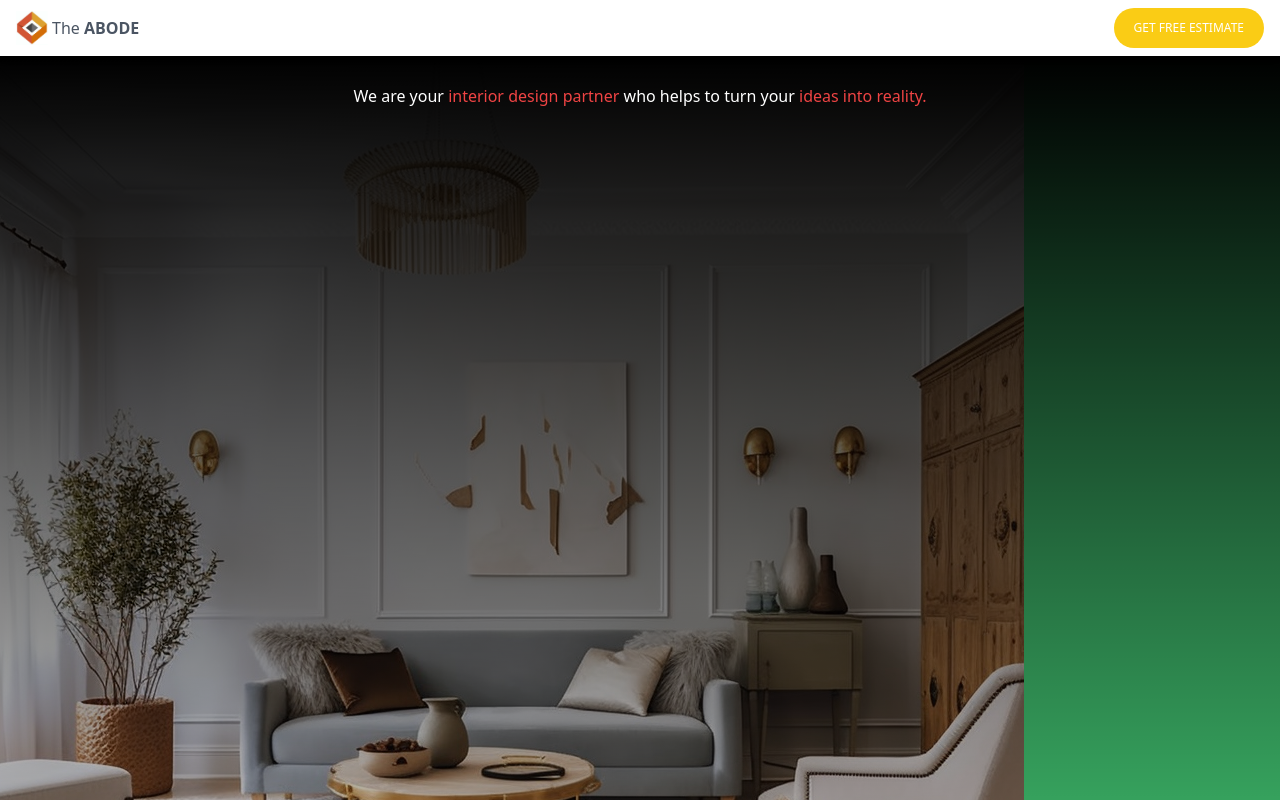
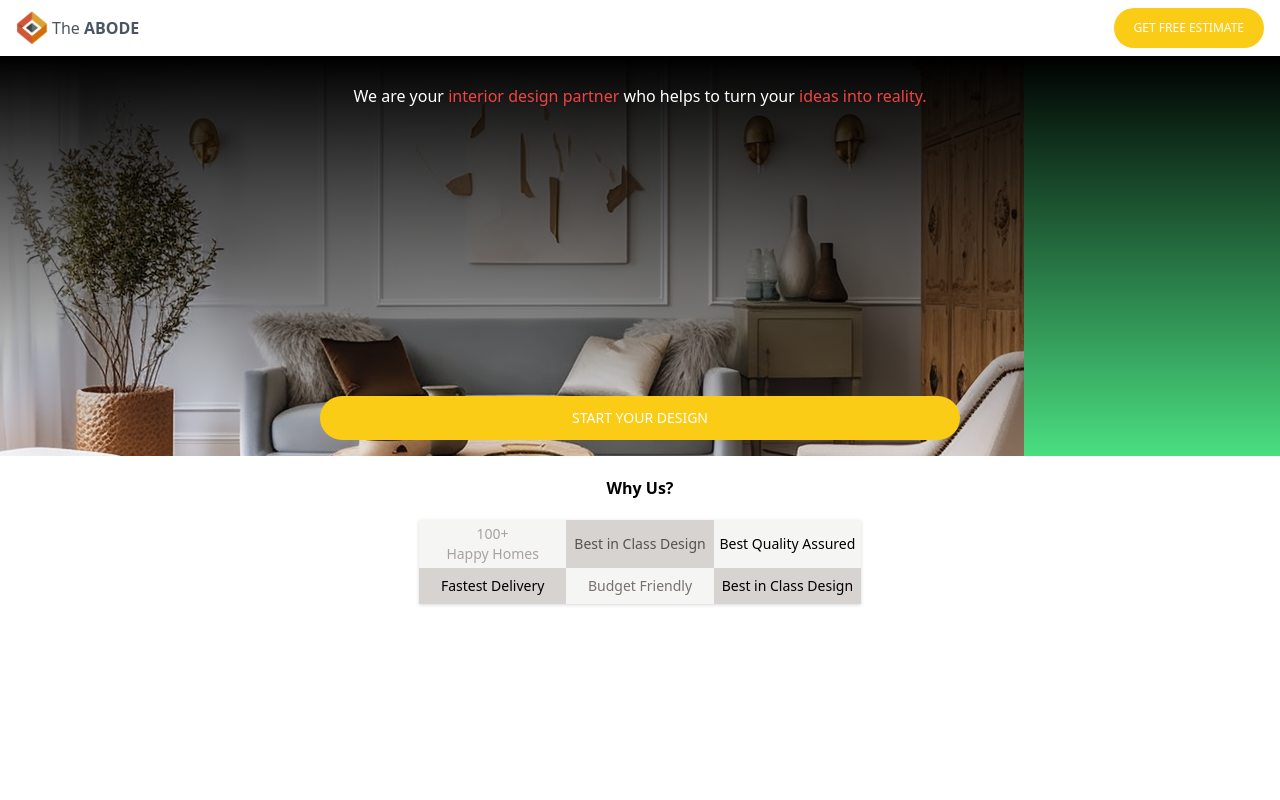
Before and after one commit to PranabantiKarmaakar99/The_Abode, a Next.js app in the folder the_abode/: page / in a window 1280 px wide. Shown: the top 800 px of the page. Built offline with nearby package versions, Linux system fonts and the light colour scheme.

Commit message:
adjusted

```diff
--- a/the_abode/src/pages/components/introduction.js
+++ b/the_abode/src/pages/components/introduction.js
@@ -6,7 +6,7 @@ import IMG1 from "./images_home/image9.png";
 const Home = () => {
   return (
     <div id="introduction">
-      <div className="container h-calc[screen-56px] mt-14 mb-5">
+      <div className="container h-screen mt-14 mb-20">
         <div className=" h-1/2 bg-green-400 relative">
           <Image
             className="h-full object-cover "
@@ -30,14 +30,14 @@ const Home = () => {
         </div>
 
         {/* why abode  */}
-        <div className=" h-1/2 flex flex-col items-center justify-center ">
+        <div className="  flex flex-col items-center justify-center ">
         <div className=" my-5 flex items-center justify-center">
             <h2 className=" flex items-center justify-center  font-semibold text-center">
              Why Us?
             </h2>
 
             </div>
-          <div className=" h-3/4 mx-6 bg-stone-100 rounded-lg my-auto grid grid-cols-3 text-sm   drop-shadow">
+          <div className=" mx-6 bg-stone-100 rounded-lg my-auto grid grid-cols-3 text-sm   drop-shadow">
             <div className=" p-1 text-center flex items-center justify-center  bg-stone-100 text-stone-400 ">100+ <br></br> Happy Homes</div>
             <div className=" p-1 text-center flex items-center justify-center    bg-stone-300 text-stone-600 ">Best in Class Design</div>
             <div className=" p-1 text-center flex items-center justify-center  bg-stone-100 text-black-400">Best Quality Assured</div>
```
